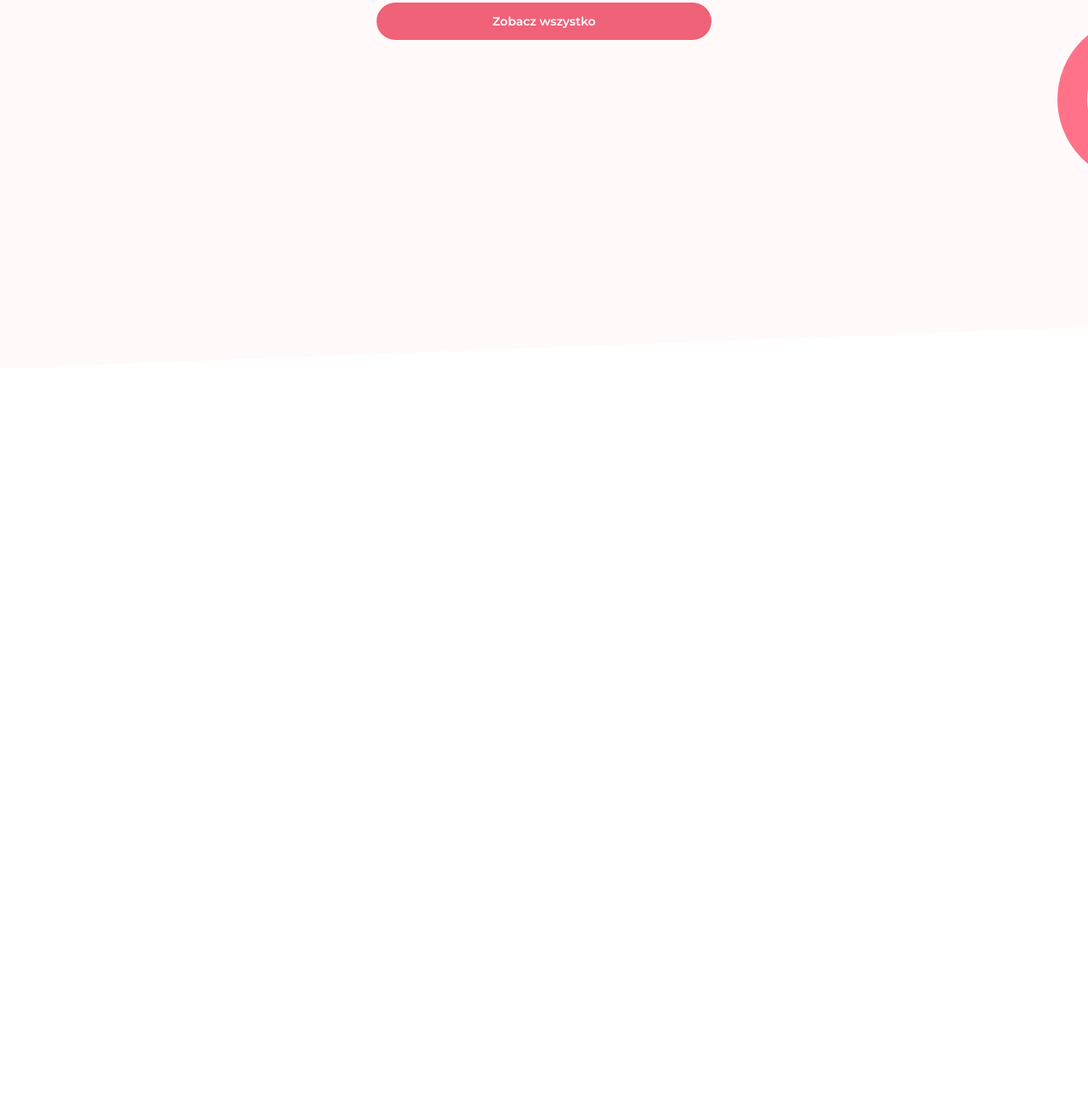
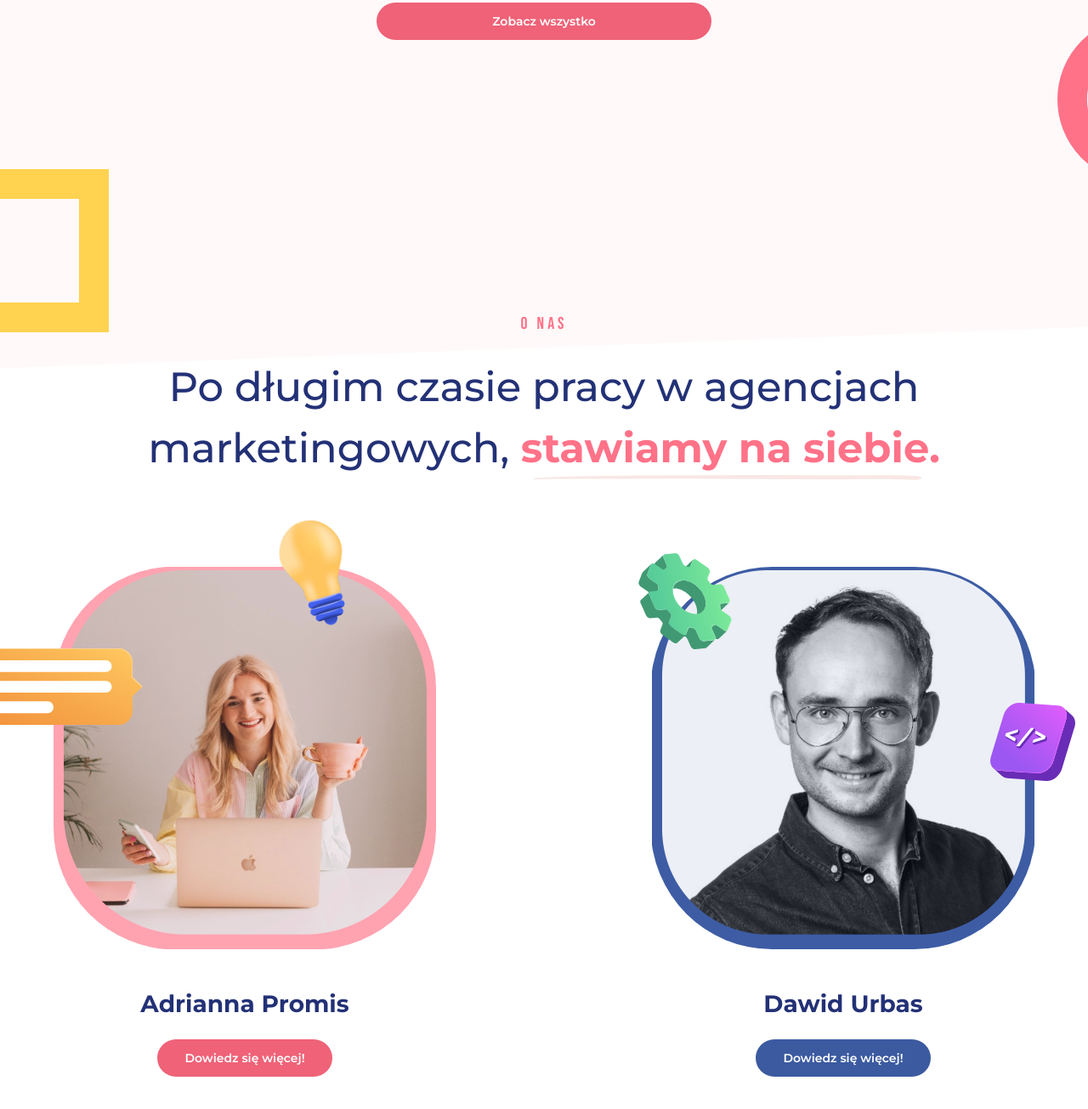
Before and after one commit to mrruby/get-bold, a Gatsby site: page / in a window 1280 px wide. Shown: the part 3225-4530 px from the top of the page at 85% size. Before the commit the page ends 3733 px from the top, so only its background shows below. Built offline with nearby package versions, Linux system fonts and the light colour scheme; Gatsby itself is replaced by a stand-in of ours.

Commit message:
create about section

```diff
--- /dev/null
+++ b/src/components/Home/About/heading.tsx
@@ -0,0 +1,24 @@
+import { StaticImage } from "gatsby-plugin-image";
+import React from "react";
+
+export const AboutHeading = () => {
+  return (
+    <div className="flex flex-col items-center w-[71rem] mb-14">
+      <h2 className="tracking-[4px] text-xl font-bebas text-getbold-pink mb-6">
+        O nas
+      </h2>
+      <h3 className="text-5xl leading-normal font-medium mb-12 text-center">
+        Po długim czasie pracy w agencjach <br /> marketingowych,
+        <span className="font-bold text-getbold-pink">
+          {" "}
+          stawiamy na siebie.
+        </span>
+      </h3>
+      <StaticImage
+        src="../../../images/about-underline.svg"
+        alt="underline"
+        className="absolute mt-[12rem] ml-[27rem]"
+      />
+    </div>
+  );
+};
--- /dev/null
+++ b/src/components/Home/About/people.tsx
@@ -0,0 +1,65 @@
+import { StaticImage } from "gatsby-plugin-image";
+import React from "react";
+
+export const AboutPeople = () => {
+  return (
+    <div className="flex space-x-[15.875rem]">
+      <div className="relative flex flex-col items-center">
+        <StaticImage
+          src="../../../images/about-light.png"
+          alt="light"
+          className="absolute z-10 w-[100px] h-auto -top-16 left-64"
+        />
+
+        <StaticImage
+          src="../../../images/about-note.svg"
+          alt="light"
+          className="absolute z-10 w-[200px] h-auto top-24 -left-24"
+        />
+
+        <div className="w-[450px] h-[450px] bg-image-about-ada flex items-start justify-center">
+          <StaticImage
+            src="../../../images/about-ada.png"
+            alt="ada"
+            className="w-[427px] h-auto mt-1"
+          />
+        </div>
+
+        <div className="mt-[3.375rem] flex flex-col items-center">
+          <h4 className="font-bold text-[1.75rem]">Adrianna Promis</h4>
+          <button className="rounded-3xl bg-getbold-btn-pink px-8 py-3 text-white font-semibold pointer mt-[2rem]">
+            Dowiedz się więcej!
+          </button>
+        </div>
+      </div>
+
+      <div className="relative flex flex-col items-center">
+        <StaticImage
+          src="../../../images/about-code.svg"
+          alt="light"
+          className="absolute z-10 w-[100px] h-auto top-40 -right-12"
+        />
+
+        <StaticImage
+          src="../../../images/about-sprocket.svg"
+          alt="light"
+          className="absolute z-10 w-[110px] h-auto -top-4 -left-4"
+        />
+
+        <div className="w-[450px] h-[450px] bg-image-about-dawid flex items-start justify-center">
+          <StaticImage
+            src="../../../images/about-dawid.png"
+            alt="dawid"
+            className="w-[427px] h-auto mt-1"
+          />
+        </div>
+        <div className="mt-[3.375rem] flex flex-col items-center">
+          <h4 className="font-bold text-[1.75rem]">Dawid Urbas</h4>
+          <button className="rounded-3xl bg-getbold-btn-blue px-8 py-3 text-white font-semibold pointer mt-[2rem]">
+            Dowiedz się więcej!
+          </button>
+        </div>
+      </div>
+    </div>
+  );
+};
--- /dev/null
+++ b/src/components/Home/about.tsx
@@ -0,0 +1,19 @@
+import { StaticImage } from "gatsby-plugin-image";
+import React from "react";
+import { AboutHeading } from "./About/heading";
+import { AboutPeople } from "./About/people";
+
+export const AboutHome = () => {
+  return (
+    <main className="relative py-40 w-full flex flex-col items-center">
+      <StaticImage
+        src="../../images/about-yellow-square.svg"
+        alt=""
+        className="absolute -left-[4rem] -top-2"
+      />
+
+      <AboutHeading />
+      <AboutPeople />
+    </main>
+  );
+};
--- a/src/pages/index.tsx
+++ b/src/pages/index.tsx
@@ -1,4 +1,5 @@
 import React from "react";
+import { AboutHome } from "../components/Home/about";
 import { HeroHome } from "../components/Home/hero";
 import { OffertHome } from "../components/Home/offert";
 import { PortfolioHome } from "../components/Home/portfolio";
@@ -9,6 +10,7 @@ const IndexPage = () => {
     <Layout screenComponent={<HeroHome />}>
       <OffertHome />
       <PortfolioHome />
+      <AboutHome />
     </Layout>
   );
 };
--- a/src/styles/global.css
+++ b/src/styles/global.css
@@ -15,3 +15,15 @@
   background-size: cover;
   background-position: top;
 }
+
+.bg-image-about-ada {
+  background-image: url("../../static/about-ada-bg.svg");
+  background-size: cover;
+  background-position: center;
+}
+
+.bg-image-about-dawid {
+  background-image: url("../../static/about-dawid-bg.svg");
+  background-size: cover;
+  background-position: center;
+}
```
Also changed, not shown: src/images/about-ada.png (added), src/images/about-code.svg (added), src/images/about-dawid.png (added), src/images/about-light.png (added), src/images/about-note.svg (added), src/images/about-sprocket.svg (added), src/images/about-underline.svg (added), src/images/about-yellow-square.svg (added), static/about-ada-bg.svg (added), static/about-dawid-bg.svg (added).
